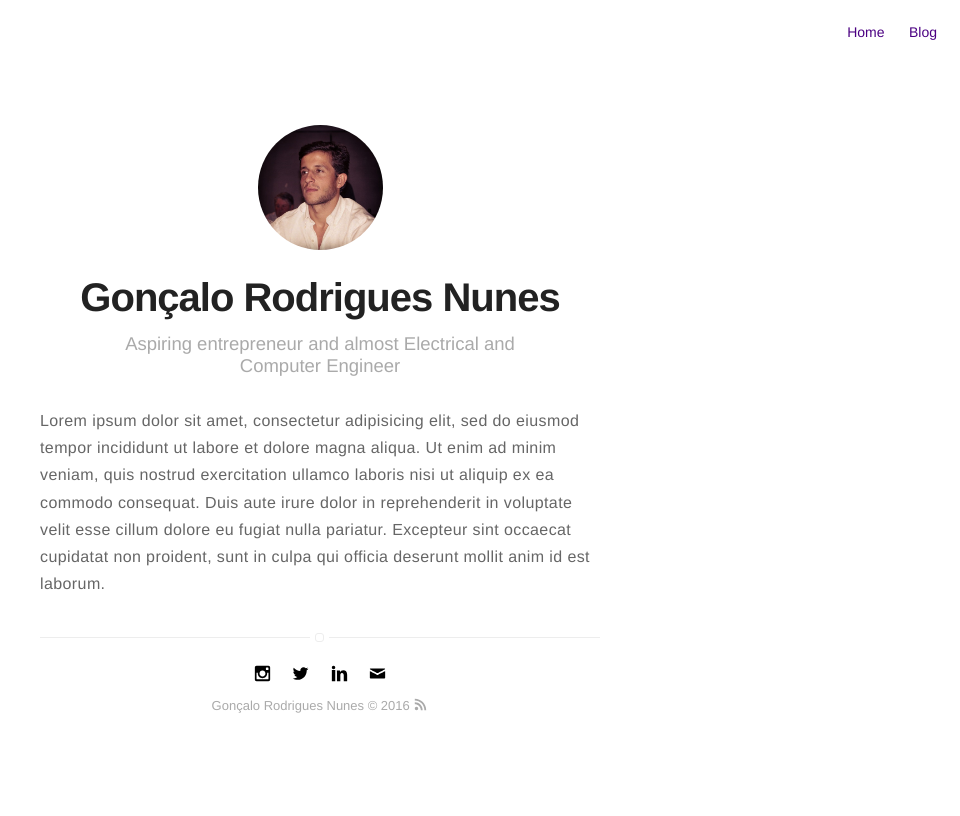
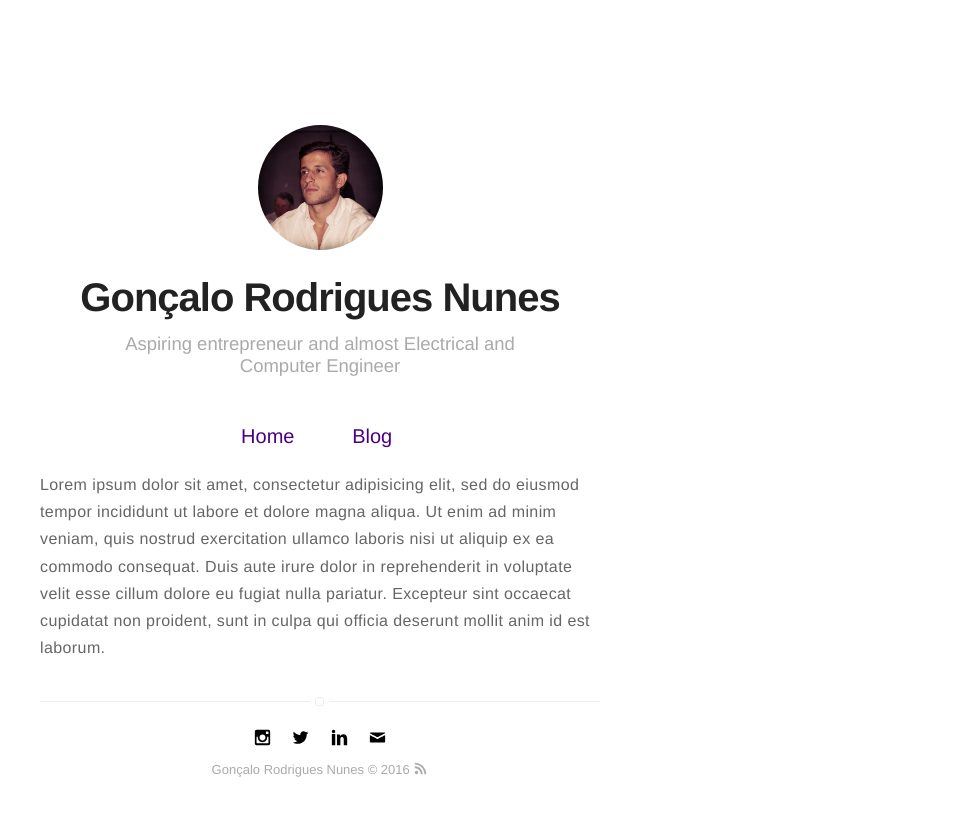
Before and after one commit to Gorbyy/gorbyy.github.io, a Jekyll site: the page built from about.md, in a window 1280 px wide. Shown: the top 816 px of the page, without its empty margins (320-1280 px from the left). Built offline with Jekyll 4.4.1, drawn with Linux system fonts in a browser that asks for light colours.

Commit message:
Put nav always nav-home

```diff
--- a/_includes/nav.html
+++ b/_includes/nav.html
@@ -1,4 +1,4 @@
-<nav class="{% if page.title == "Home" %}nav-home{% else %}nav{% endif %}">
+<nav class="nav-home">
     <ul class="list">
         {% if page.title != "Home" %}
             <li class="item">
```
